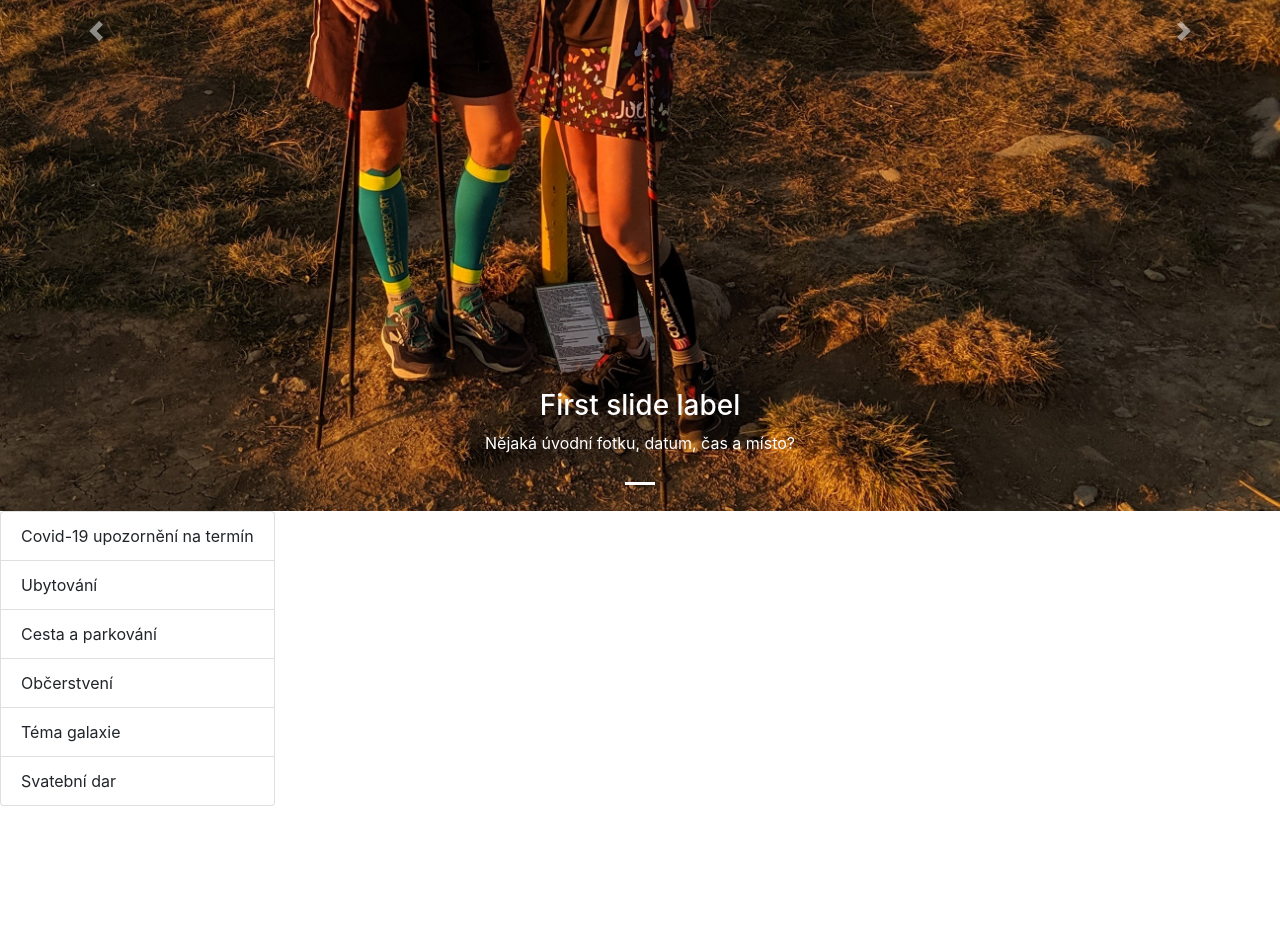
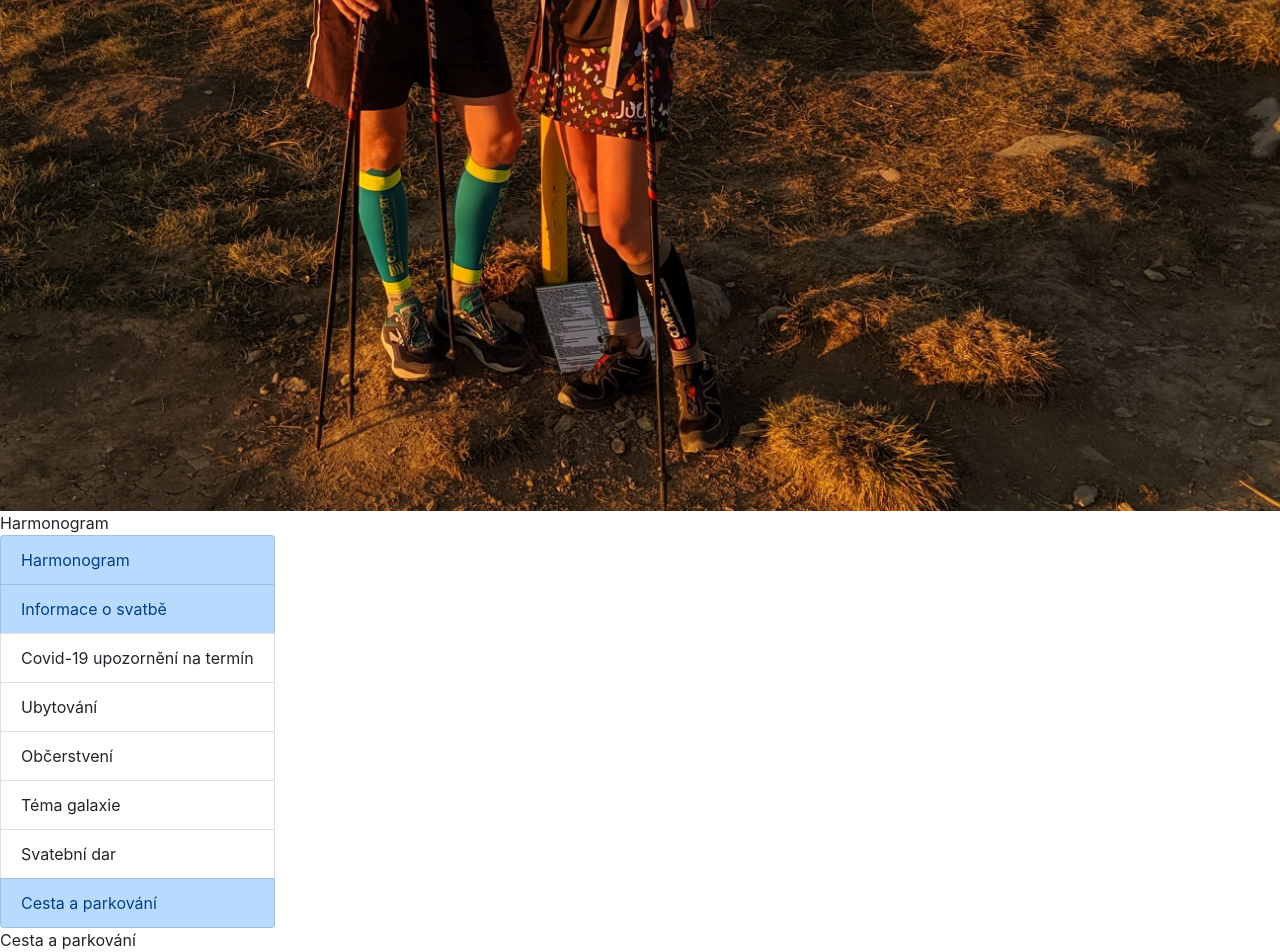
Before and after one commit to MacHonzee/galactic-wedding, a React (Create React App) app: page / in a window 1280 px wide. Shown: the part 505-1457 px from the top of the page. Before the commit the page ends 1311 px from the top, so only its background shows below. Built offline with nearby package versions, Linux system fonts and the light colour scheme.

Commit message:
Basic structure + added Prettier.

```diff
--- a/src/App.js
+++ b/src/App.js
@@ -4,8 +4,8 @@ import Body from "./components/body";
 function App() {
   return (
     <>
-        <Top/>
-        <Body />
+      <Top />
+      <Body />
     </>
   );
 }
--- a/src/components/body.js
+++ b/src/components/body.js
@@ -1,38 +1,18 @@
-import Container from 'react-bootstrap/Container';
-import Row from 'react-bootstrap/Row';
-import Col from 'react-bootstrap/Col';
-import Image from 'react-bootstrap/Image';
-import Carousel from 'react-bootstrap/Carousel';
-import ListGroup from 'react-bootstrap/ListGroup'
+import Container from "react-bootstrap/Container";
+import Home from "./home";
+import Harmonogram from "./harmonogram";
+import InfoCards from "./info-cards";
+import TravelInfo from "./travel-info";
 
 function Body() {
-    return (
-        <Container fluid>
-            <Row>
-                <Carousel>
-                    <Carousel.Item>
-                        <Image src={"./assets/home_photo.jpg"} fluid />
-                        <Carousel.Caption>
-                            <h3>First slide label</h3>
-                            <p>Nějaká úvodní fotku, datum, čas a místo?</p>
-                        </Carousel.Caption>
-                    </Carousel.Item>
-                </Carousel>
-            </Row>
-
-            <Row>
-                <ListGroup>
-                    <ListGroup.Item>Covid-19 upozornění na termín</ListGroup.Item>
-                    <ListGroup.Item>Ubytování</ListGroup.Item>
-                    <ListGroup.Item>Cesta a parkování</ListGroup.Item>
-                    <ListGroup.Item>Občerstvení</ListGroup.Item>
-                    <ListGroup.Item>Téma galaxie</ListGroup.Item>
-                    <ListGroup.Item>Svatební dar</ListGroup.Item>
-                </ListGroup>
-            </Row>
-
-        </Container>
-    )
+  return (
+    <Container fluid>
+      <Home />
+      <Harmonogram />
+      <InfoCards />
+      <TravelInfo />
+    </Container>
+  );
 }
 
 export default Body;
--- /dev/null
+++ b/src/components/harmonogram.js
@@ -0,0 +1,7 @@
+import Row from "react-bootstrap/Row";
+
+function Harmonogram() {
+  return <Row id={"harmonogram"}>Harmonogram</Row>;
+}
+
+export default Harmonogram;
--- /dev/null
+++ b/src/components/home.js
@@ -0,0 +1,12 @@
+import Row from "react-bootstrap/Row";
+import Image from "react-bootstrap/Image";
+
+function Home() {
+  return (
+    <Row id={"home"}>
+      <Image src={"./assets/home_photo.jpg"} fluid />
+    </Row>
+  );
+}
+
+export default Home;
--- /dev/null
+++ b/src/components/info-cards.js
@@ -0,0 +1,21 @@
+import ListGroup from "react-bootstrap/ListGroup";
+import Row from "react-bootstrap/Row";
+
+function InfoCards() {
+  return (
+    <Row id={"info"}>
+      <ListGroup>
+        <ListGroup.Item variant={"primary"}>Harmonogram</ListGroup.Item>
+        <ListGroup.Item variant={"primary"}>Informace o svatbě</ListGroup.Item>
+        <ListGroup.Item>Covid-19 upozornění na termín</ListGroup.Item>
+        <ListGroup.Item>Ubytování</ListGroup.Item>
+        <ListGroup.Item>Občerstvení</ListGroup.Item>
+        <ListGroup.Item>Téma galaxie</ListGroup.Item>
+        <ListGroup.Item>Svatební dar</ListGroup.Item>
+        <ListGroup.Item variant={"primary"}>Cesta a parkování</ListGroup.Item>
+      </ListGroup>
+    </Row>
+  );
+}
+
+export default InfoCards;
--- a/src/components/top.js
+++ b/src/components/top.js
@@ -1,26 +1,29 @@
-import Nav from 'react-bootstrap/Nav'
-import Navbar from 'react-bootstrap/Navbar'
+import Nav from "react-bootstrap/Nav";
+import Navbar from "react-bootstrap/Navbar";
 
 function Top() {
   return (
-        <Navbar sticky={"top"} variant={"dark"} bg={"dark"} expand={"md"} collapseOnSelect>
-            <Navbar.Brand href="#home">
-                Galaktická svatba
-            </Navbar.Brand>
+    <Navbar
+      sticky={"top"}
+      variant={"dark"}
+      bg={"dark"}
+      expand={"md"}
+      collapseOnSelect
+    >
+      <Navbar.Brand href="#home">Galaktická svatba</Navbar.Brand>
 
       <Navbar.Toggle />
 
       <Navbar.Collapse className="justify-content-end" id="basic-navbar-nav">
         <Nav>
-                    <Nav.Link href="#link">Úvod</Nav.Link>
-                    <Nav.Link href="#link">Covid-19 upozornění</Nav.Link>
-                    <Nav.Link href="#link">Informace o svatbě</Nav.Link>
-                    <Nav.Link href="#link">Cesta a parkování</Nav.Link>
-                    <Nav.Link href="#link">Kontakt</Nav.Link>
+          <Nav.Link href="#home">Úvod</Nav.Link>
+          <Nav.Link href="#harmonogram">Harmonogram</Nav.Link>
+          <Nav.Link href="#info">Informace o svatbě</Nav.Link>
+          <Nav.Link href="#travelInfo">Cesta a parkování</Nav.Link>
         </Nav>
       </Navbar.Collapse>
     </Navbar>
-    )
+  );
 }
 
 export default Top;
--- /dev/null
+++ b/src/components/travel-info.js
@@ -0,0 +1,7 @@
+import Row from "react-bootstrap/Row";
+
+function TravelInfo() {
+  return <Row id={"travelInfo"}>Cesta a parkování</Row>;
+}
+
+export default TravelInfo;
```
Also changed, not shown: package.json (+8 -1 lines), 1 other file (tests, documents, lock files or other folders). Lines whose indentation alone changed are shown as unchanged.
